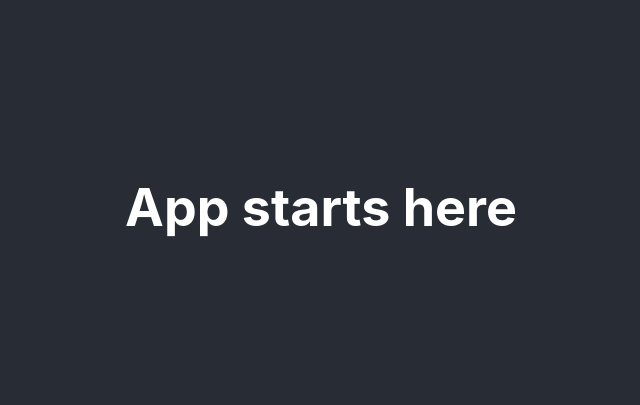
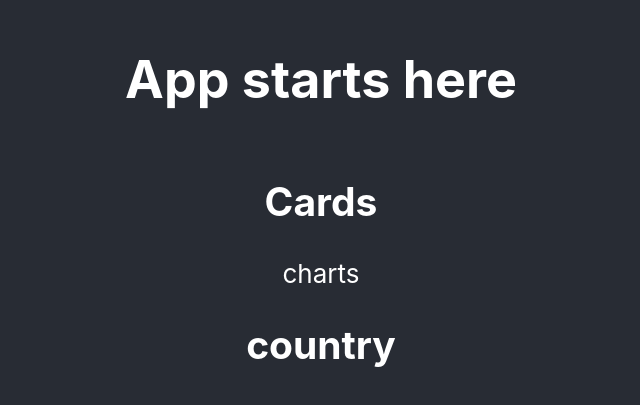
Before and after one commit to acharayaP03/covid19, a React (Create React App) app: page / in a window 1280 px wide. Shown: the part 193-598 px from the top of the page, without its empty margins (319-959 px from the left). Built offline with nearby package versions, Linux system fonts and the light colour scheme.

Commit message:
basic project folder structure

```diff
--- a/src/App.js
+++ b/src/App.js
@@ -1,6 +1,9 @@
 import React from 'react';
 //import logo from './logo.svg';
 import './App.css';
+import Card from './Components/Card/Cards'
+import Charts from './Components/Charts/Charts'
+import Country from './Components/Country/Country'
 
 class App extends React.Component {
   render(){
@@ -8,7 +11,11 @@ class App extends React.Component {
       <div className="App">
         <header className="App-header">
           <h1>App starts here </h1>
+          <Card />
+          <Charts />
+          <Country />
         </header>
+
       </div>
     );
   }
--- /dev/null
+++ b/src/Components/Card/Cards.js
@@ -0,0 +1,11 @@
+import React from 'react'
+
+ const Cards = () => {
+    return (
+        <div>
+            <h2>Cards </h2>
+        </div>
+    )
+}
+
+export default Cards;
--- /dev/null
+++ b/src/Components/Charts/Charts.js
@@ -0,0 +1,16 @@
+import React from 'react'
+import PropTypes from 'prop-types'
+
+const Charts = props => {
+    return (
+        <div>
+            charts
+        </div>
+    )
+}
+
+Charts.propTypes = {
+
+}
+
+export default Charts
--- /dev/null
+++ b/src/Components/Country/Country.js
@@ -0,0 +1,16 @@
+import React from 'react'
+import PropTypes from 'prop-types'
+
+const Country = props => {
+    return (
+        <div>
+            <h2>country</h2>
+        </div>
+    )
+}
+
+Country.propTypes = {
+
+}
+
+export default Country
```
Also changed, not shown: src/Components/Card/Cards.module.css (added), src/Components/Charts/Charts.module.css (added), src/Components/Country/Country.module.js (added), 1 other file (tests, documents, lock files or other folders).
